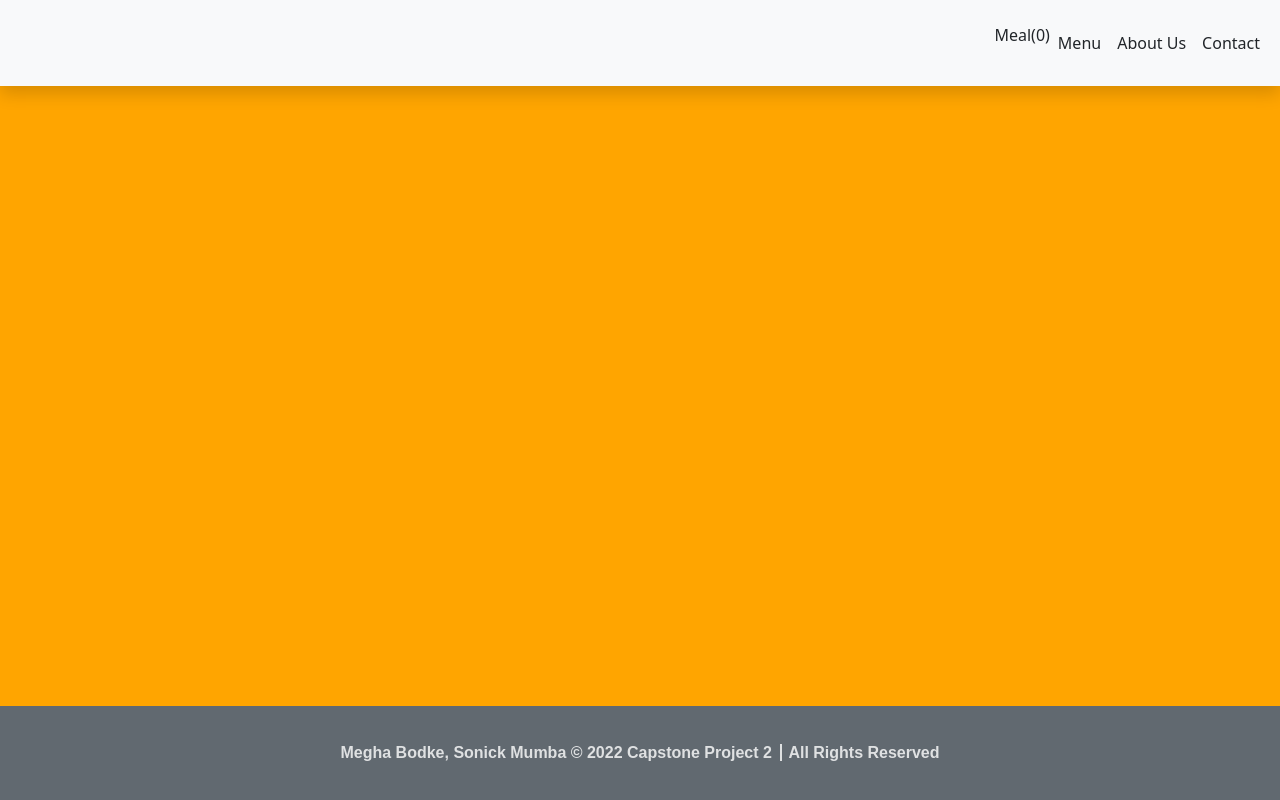
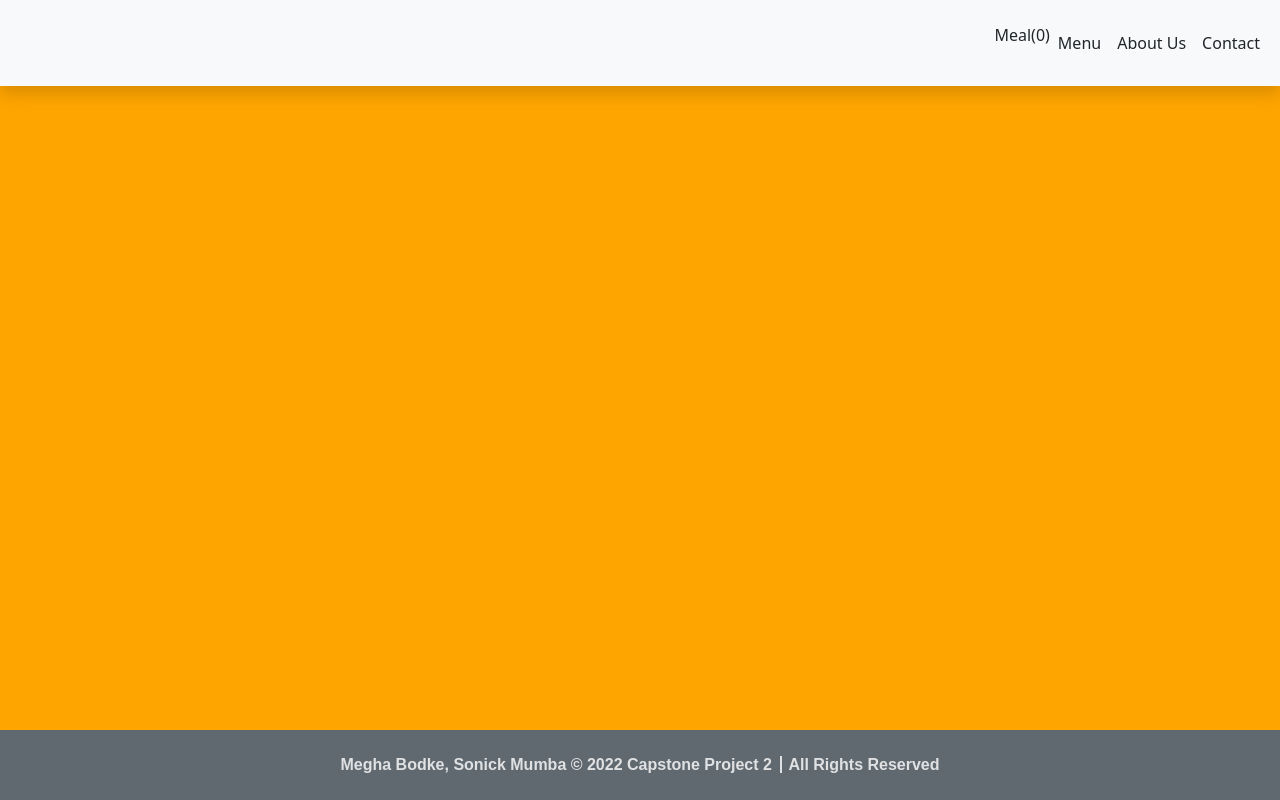
Before and after one commit to megha-n-bodke/CapstoneProject2, a website built with webpack: page src/index.html in a window 1280 px wide. Built offline with nearby package versions, Linux system fonts and the light colour scheme; no server answers; files whose address does not match are found by name.

Commit message:
Add position fixed to the footer

```diff
--- a/src/index.css
+++ b/src/index.css
@@ -12,7 +12,7 @@ body {
 /* =========footer section========= */
 
 footer {
-  position: absolute;
+  position: fixed;
   bottom: 0;
   display: flex;
   flex-direction: column;
@@ -21,7 +21,7 @@ footer {
   background-color: rgb(97, 105, 112);
   min-height: auto;
   width: 100%;
-  height: auto;
+  height: 50px;
   padding: 35px 65px;
 }
 
```
